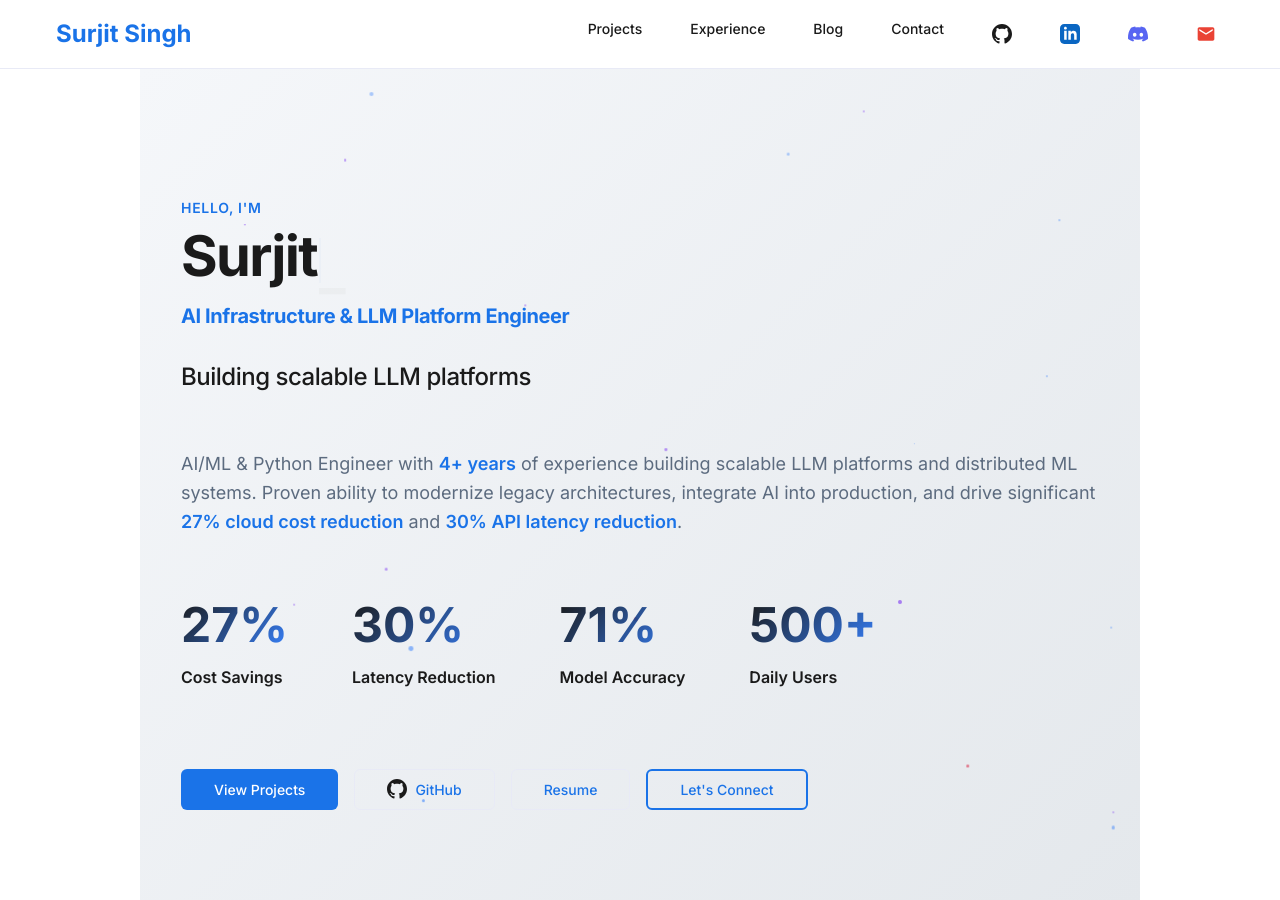
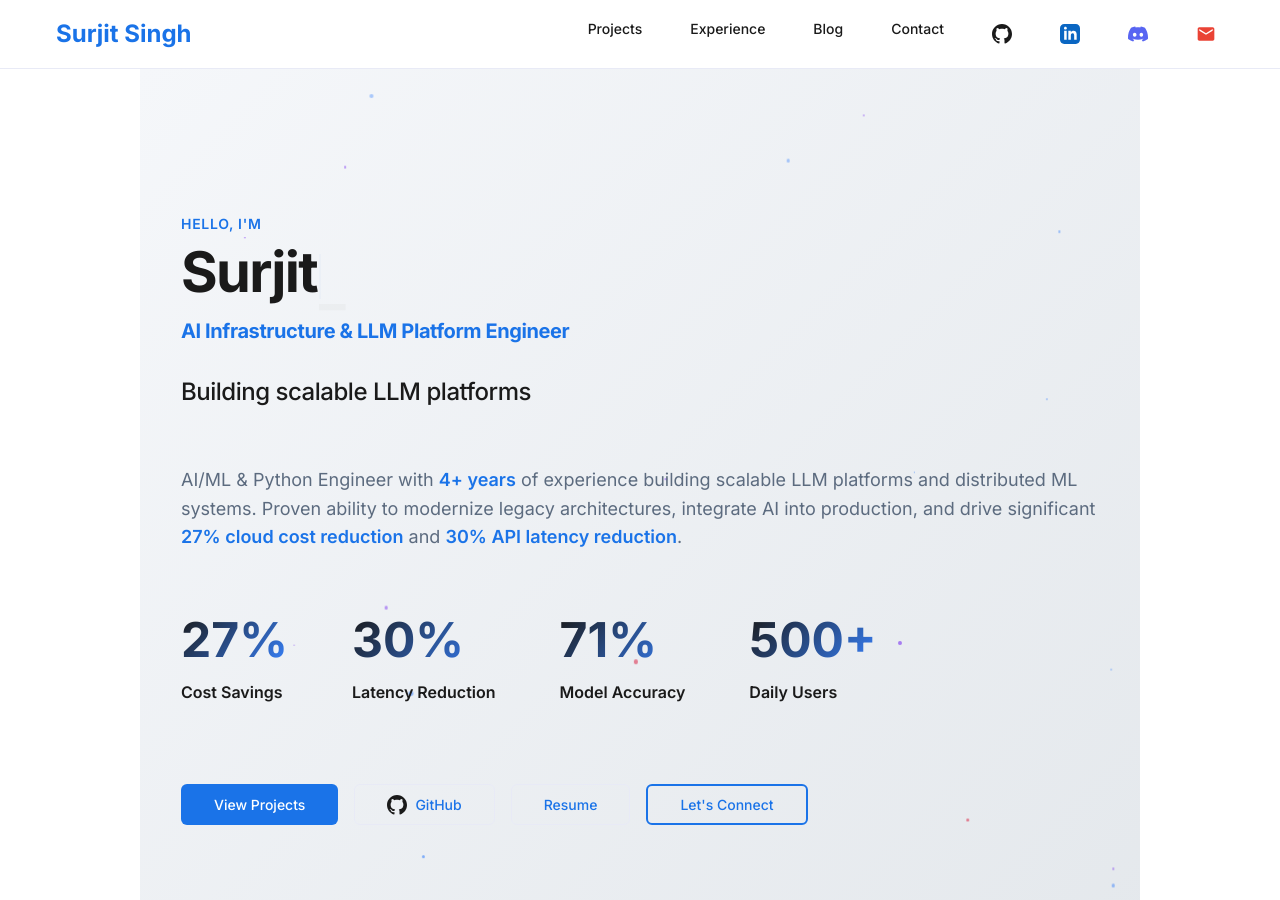
Before and after one commit to surjit7/surjit7.github.io, a Jekyll site: the page built from index.md, in a window 1280 px wide and 900 px high. Built offline with Jekyll 4.4.1, drawn with Linux system fonts in a browser that asks for light colours.

Commit message:
fix: Make hero section cover full viewport height
- Added min-height: 100vh to hero section
- Added flexbox layout to vertically center content
- Responsive: auto height on mobile devices
- No 'Trusted By' section - clean professional look

```diff
--- a/assets/css/main.scss
+++ b/assets/css/main.scss
@@ -204,10 +204,14 @@
 /* Hero Section */
 .hero {
   position: relative;
-  padding: $spacing-xxxl 0 $spacing-xxl;
+  padding: $spacing-xxxl 0;
   max-width: $container-width;
   margin: 0 auto;
   overflow: hidden;
+  min-height: 100vh;
+  display: flex;
+  flex-direction: column;
+  justify-content: center;
 }
 
 .hero-bg {
@@ -835,6 +839,11 @@
     flex-direction: column;
     gap: $spacing-md;
     align-items: center;
+  }
+
+  .hero {
+    padding: $spacing-xl 0;
+    min-height: auto;
   }
 }
 
```
Also changed, not shown: 3 other files.
